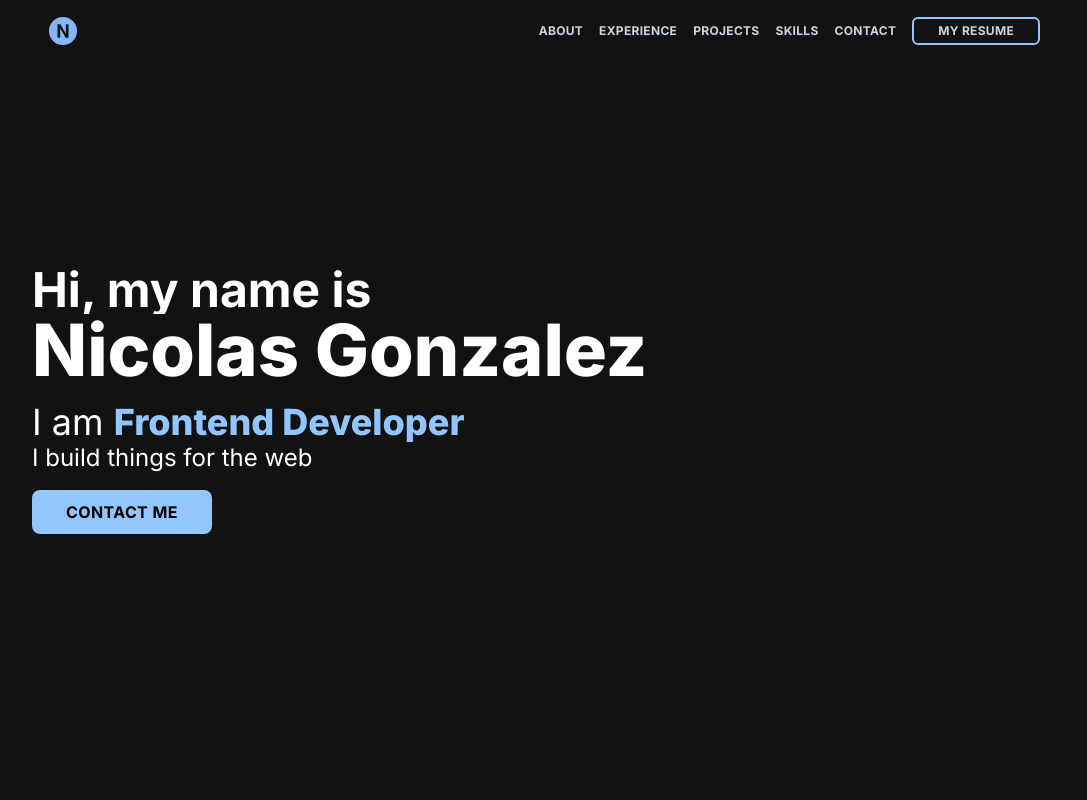
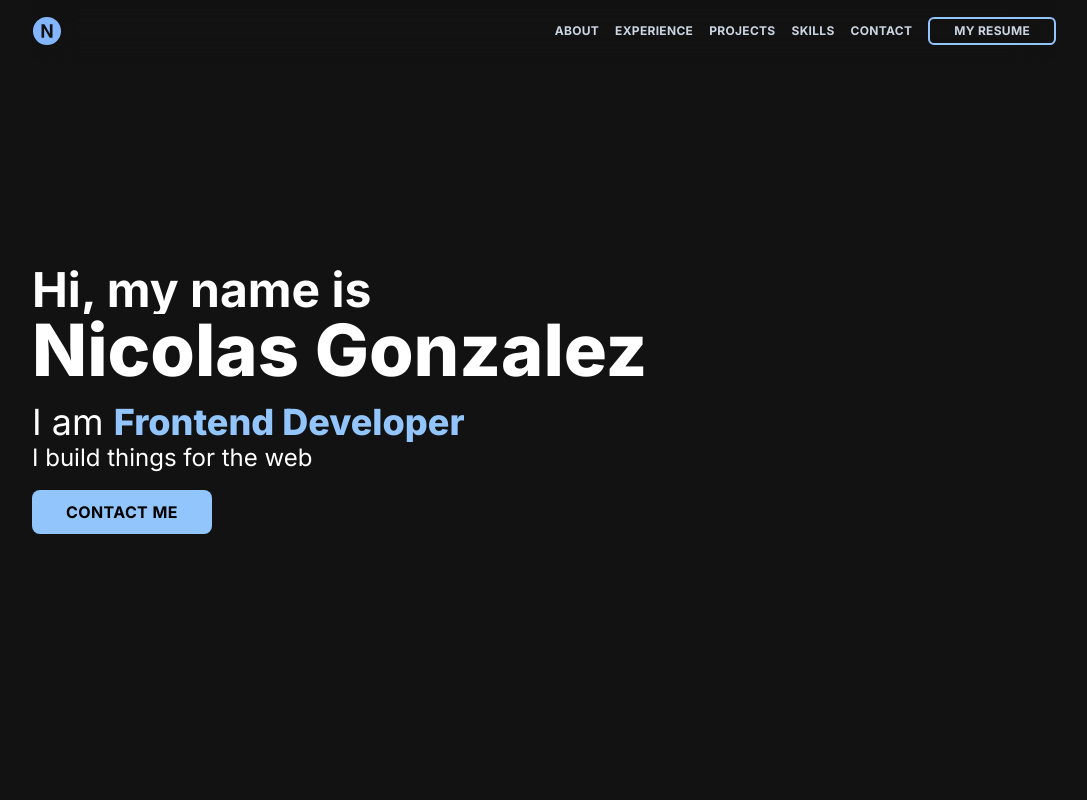
Before and after one commit to nicolas355/portafolio_new, a Next.js app: page / in a window 1280 px wide. Shown: the top 800 px of the page, without its empty margins (96-1183 px from the left). Built offline with nearby package versions, Linux system fonts and the light colour scheme.

Commit message:
Update Navbar component for improved layout consistency

```diff
--- a/src/Components/Navbar.tsx
+++ b/src/Components/Navbar.tsx
@@ -4,7 +4,7 @@ import { Link } from "react-scroll"
 
 export default function Navbar() {
   return (
-    <nav className="py-4  flex w-full px-4 items-center justify-between max-w-5xl fixed top-0 backdrop-blur-xl z-10">
+    <nav className="py-4  flex w-full px-4 md:px-0 items-center justify-between max-w-5xl fixed top-0 backdrop-blur-xl z-10">
       <Link
         className="hover:text-slate-100 hover:cursor-pointer"
         duration={500}
```
